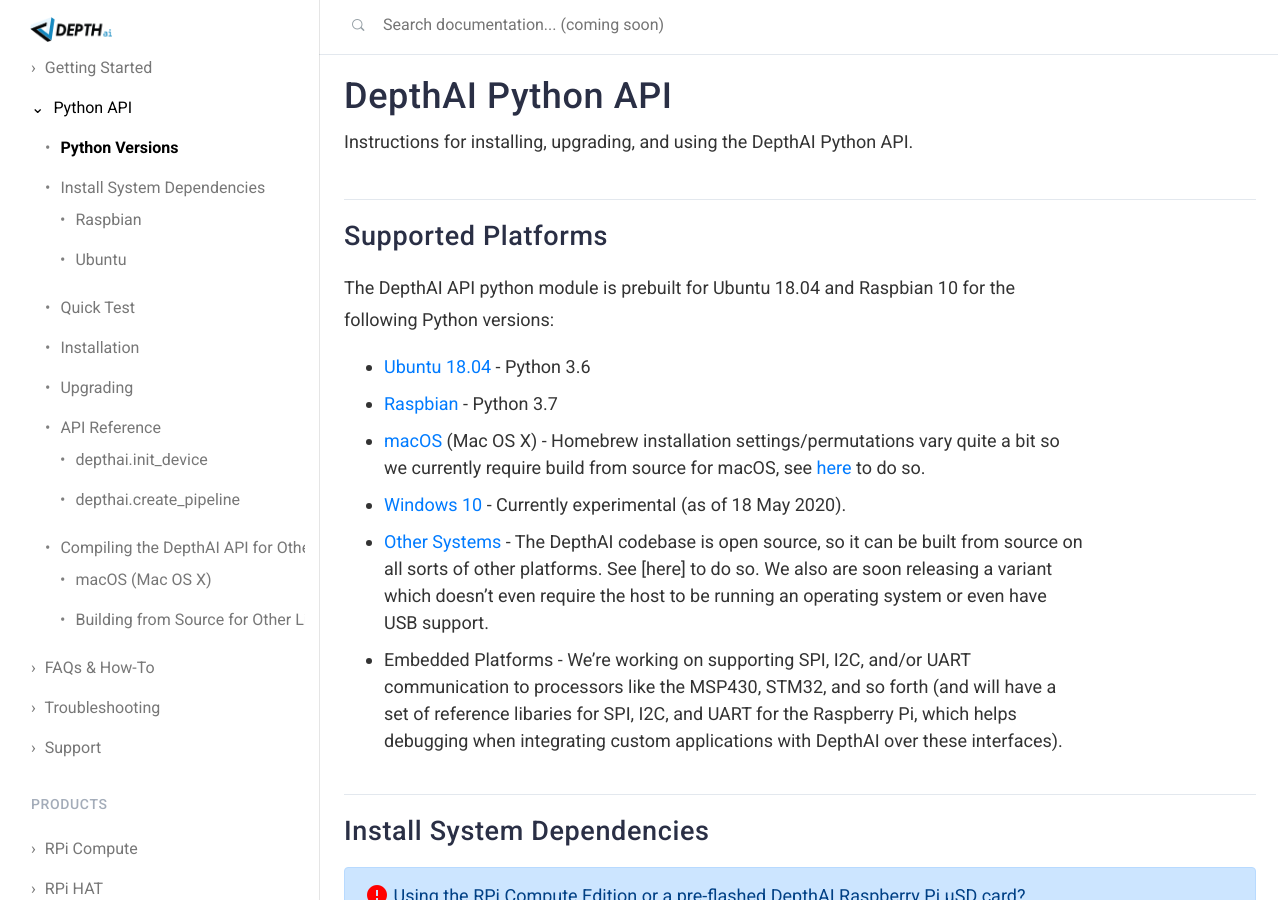
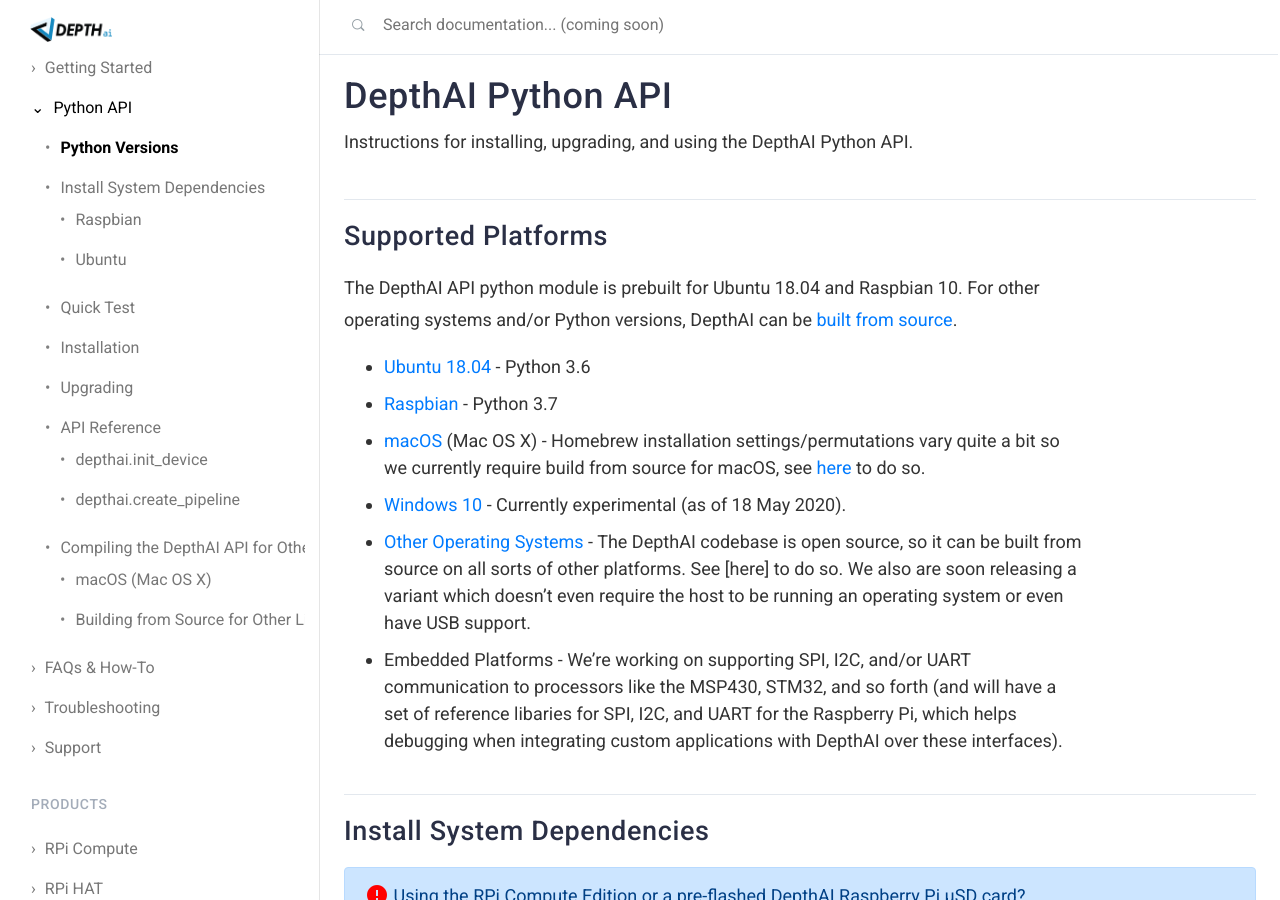
Before and after one commit to luxonis/depthai-docs-website, a Jekyll site: the page built from api.md, in a window 1280 px wide and 900 px high. Built offline with Jekyll 4.4.1, drawn with Linux system fonts in a browser that asks for light colours; nearby versions of some CDN libraries.

Commit message:
Update api.md

```diff
--- a/api.md
+++ b/api.md
@@ -13,13 +13,13 @@
 {: #python_version data-toc-title="Python Versions"}
 ## Supported Platforms
 
-The DepthAI API python module is prebuilt for Ubuntu 18.04 and Raspbian 10 for the following Python versions:
+The DepthAI API python module is prebuilt for Ubuntu 18.04 and Raspbian 10. For other operating systems and/or Python versions, DepthAI can be [built from source](#compile_api).
 
 * [Ubuntu 18.04](#ubuntu) - Python 3.6
 * [Raspbian](#raspbian) - Python 3.7
 * [macOS](#macos) (Mac OS X) - Homebrew installation settings/permutations vary quite a bit so we currently require build from source for macOS, see [here](#macos) to do so.
 * [Windows 10](https://discuss.luxonis.com/d/39-depthai-sneak-peak-into-windows-support) - Currently experimental (as of 18 May 2020).
-* [Other Systems](#compile_api) - The DepthAI codebase is open source, so it can be built from source on all sorts of other platforms.  See [here] to do so. We also are soon releasing a variant which doesn't even require the host to be running an operating system or even have USB support.
+* [Other Operating Systems](#compile_api) - The DepthAI codebase is open source, so it can be built from source on all sorts of other platforms.  See [here] to do so. We also are soon releasing a variant which doesn't even require the host to be running an operating system or even have USB support.
 * Embedded Platforms - We're working on supporting SPI, I2C, and/or UART communication to processors like the MSP430, STM32, and so forth (and will have a set of reference libaries for SPI, I2C, and UART for the Raspberry Pi, which helps debugging when integrating custom applications with DepthAI over these interfaces).
 
 ## Install System Dependencies
```
